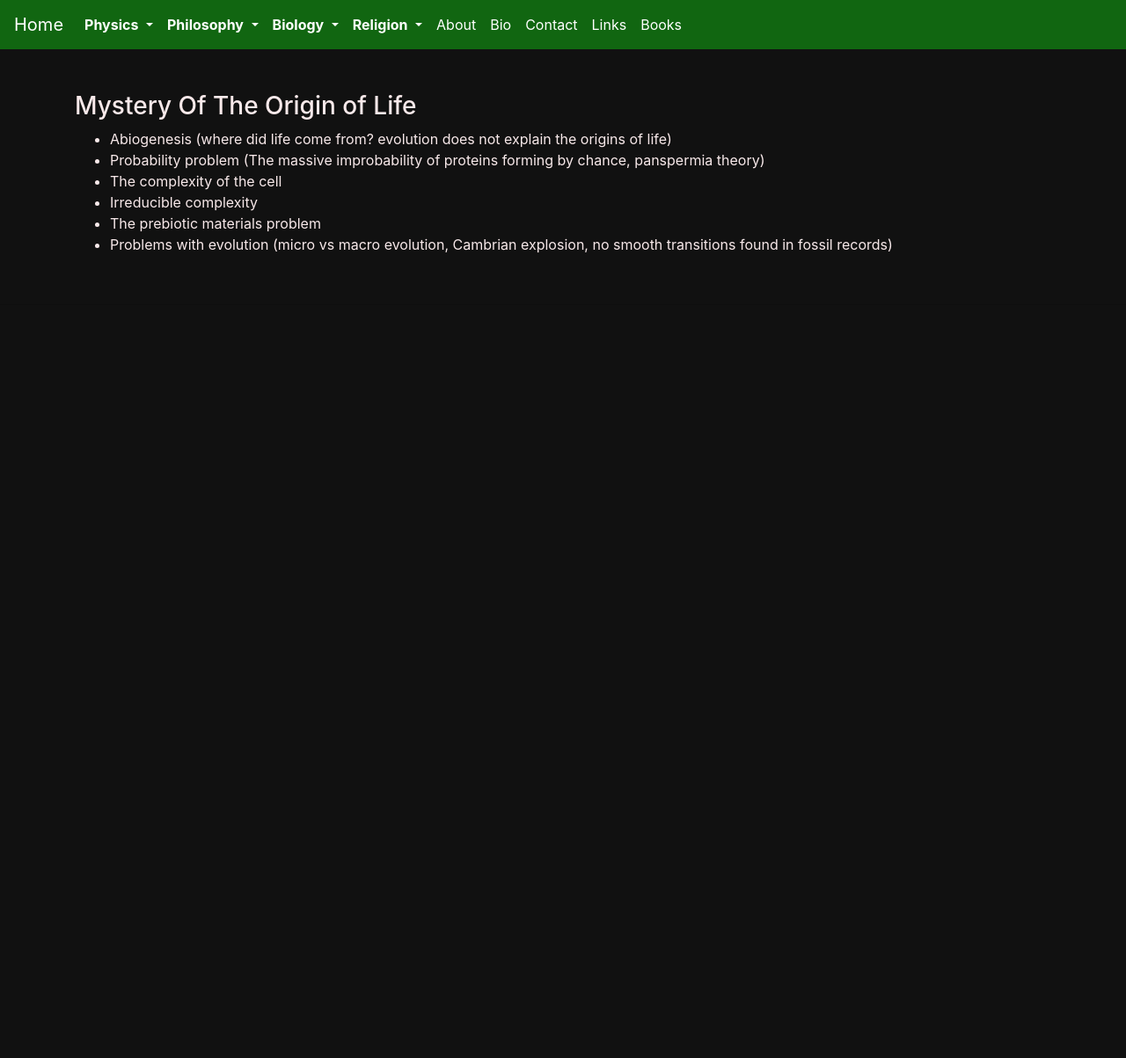
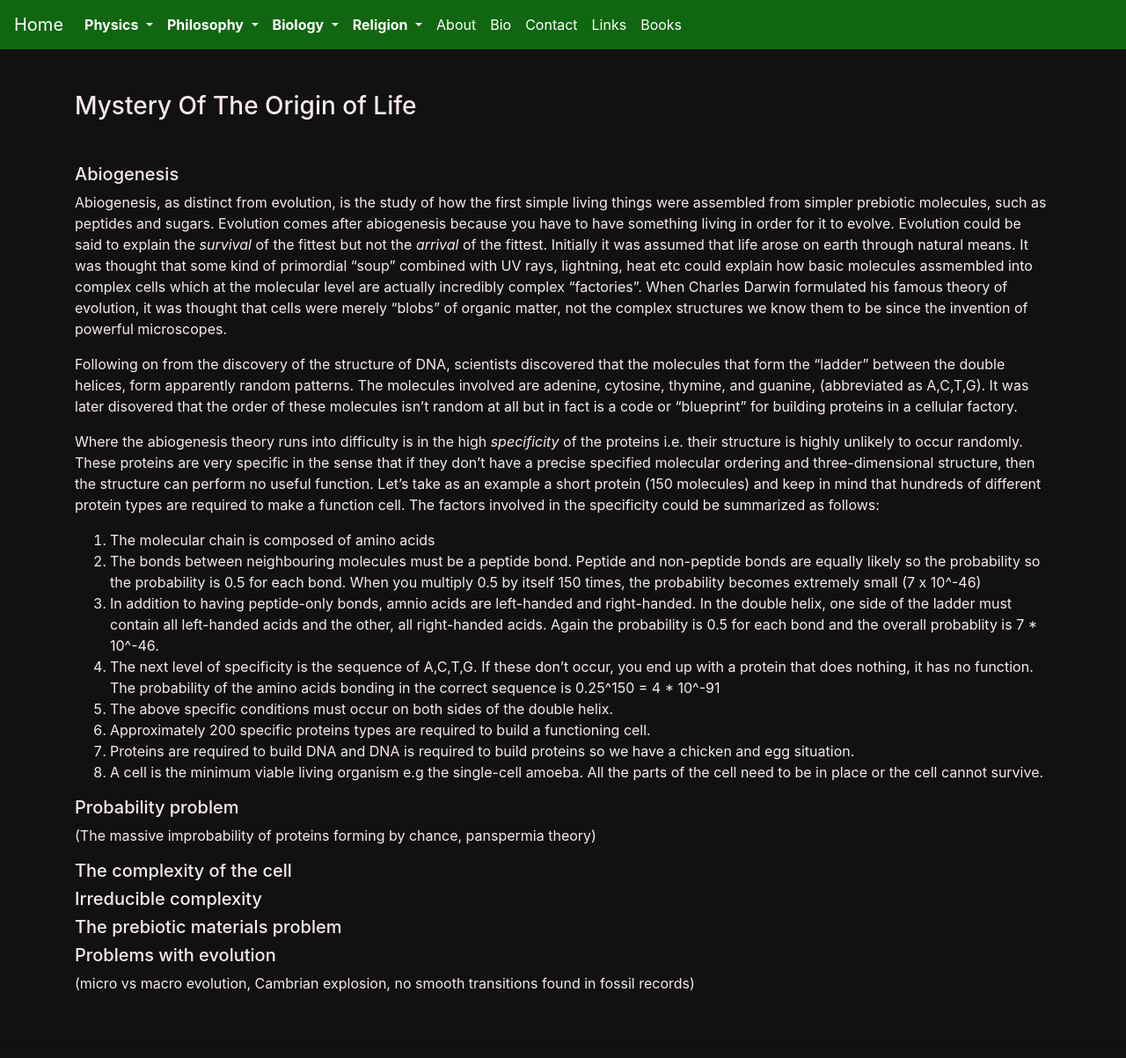
Before and after one commit to nekelly/nekelly.github.io, a Jekyll site: the page built from pages/origin_of_life.md, in a window 1280 px wide. Shown: the whole page at 88% size. Built offline with Jekyll 4.4.1, drawn with Linux system fonts in a browser that asks for light colours; our own code applies the rules of GitHub Pages for plain Markdown files; before the commit the page ends 900 px from its top, so only the background shows below that.

Commit message:
Updated origing of life page

```diff
--- a/pages/origin_of_life.md
+++ b/pages/origin_of_life.md
@@ -3,10 +3,48 @@ layout: default
 ---
 
 ### Mystery Of The Origin of Life
+&nbsp;
 
-- Abiogenesis (where did life come from? evolution does not explain the origins of life)
-- Probability problem (The massive improbability of proteins forming by chance, panspermia theory)
-- The complexity of the cell
-- Irreducible complexity
-- The prebiotic materials problem
-- Problems with evolution (micro vs macro evolution, Cambrian explosion, no smooth transitions found in fossil records)
+##### Abiogenesis
+Abiogenesis, as distinct from evolution, is the study of how the first simple living things were assembled from simpler prebiotic
+molecules, such as peptides and sugars. Evolution comes after abiogenesis because you have to have something living in order for it
+to evolve. Evolution could be said to explain the <i>survival</i> of the fittest but not the <i>arrival</i> of the fittest.
+Initially it was assumed that life arose on earth through natural means. It was thought that some kind of primordial "soup"
+combined with UV rays, lightning, heat etc could explain how basic molecules assmembled into complex cells which at the molecular
+level are actually incredibly complex "factories". When Charles Darwin formulated his famous theory of evolution, it was thought that cells were merely "blobs" of organic matter, not
+the complex structures we know them to be since the invention of powerful microscopes.
+
+Following on from the discovery of the structure of DNA, scientists discovered that the molecules that form the "ladder" between the double helices,
+form apparently random patterns. The molecules involved are adenine, cytosine, thymine, and guanine, (abbreviated as A,C,T,G). It was later disovered that
+the order of these molecules isn't random at all but in fact is a code or "blueprint" for building proteins in a cellular factory.
+
+Where the abiogenesis theory runs into difficulty is in the high <i>specificity</i> of the proteins i.e. their structure is highly unlikely to occur randomly.
+These proteins are very specific in the sense that if they don't have a precise specified molecular ordering and three-dimensional structure, then the
+structure can perform no useful function. Let's take as an example a short protein (150 molecules) and keep in mind that hundreds of different protein
+types are required to make a function cell. The factors involved in the specificity could be summarized as follows:
+
+1. The molecular chain is composed of amino acids
+2. The bonds between neighbouring molecules must be a peptide bond. Peptide and non-peptide bonds are equally likely so the probability so the probability
+is 0.5 for each bond. When you multiply 0.5 by itself 150 times, the probability becomes extremely small (7 x 10^-46)
+3. In addition to having peptide-only bonds, amnio acids are left-handed and right-handed. In the double helix, one side of the ladder must contain all
+left-handed acids and the other, all right-handed acids. Again the probability is 0.5 for each bond and the overall probablity is 7 * 10^-46.
+4. The next level of specificity is the sequence of A,C,T,G. If these don't occur, you end up with a protein that does nothing, it has no function.
+The probability of the amino acids bonding in the correct sequence is 0.25^150 = 4 * 10^-91
+5. The above specific conditions must occur on both sides of the double helix.
+6. Approximately 200 specific proteins types are required to build a functioning cell.
+7. Proteins are required to build DNA and DNA is required to build proteins so we have a chicken and egg situation.
+8. A cell is the minimum viable living organism e.g the single-cell amoeba. All the parts of the cell need to be in place or the cell cannot survive.
+
+
+
+
+
+##### Probability problem
+(The massive improbability of proteins forming by chance, panspermia theory)
+
+##### The complexity of the cell
+##### Irreducible complexity
+##### The prebiotic materials problem
+##### Problems with evolution
+
+(micro vs macro evolution, Cambrian explosion, no smooth transitions found in fossil records)
```
